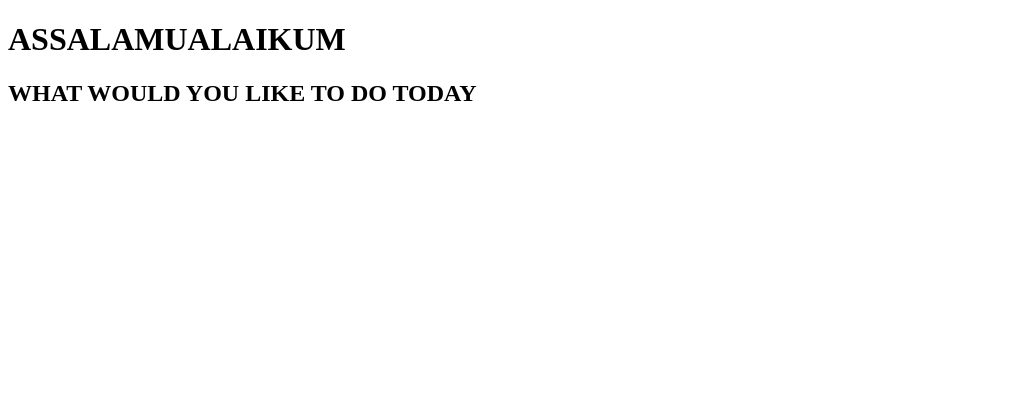
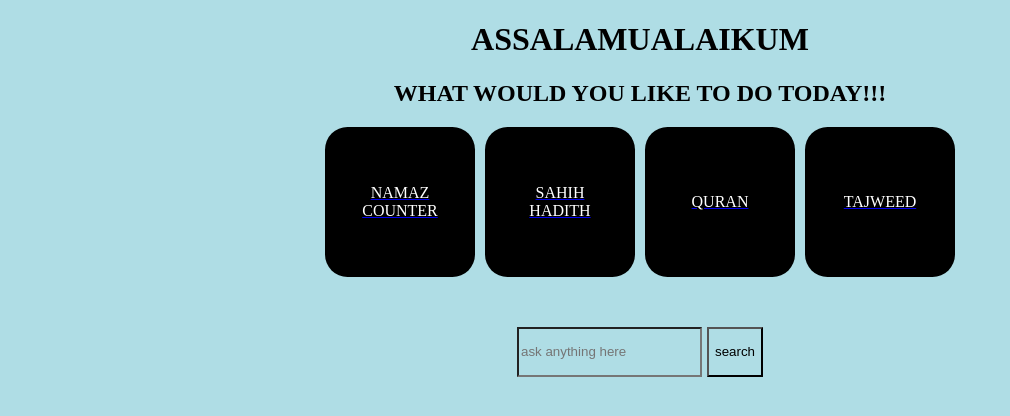
Before and after one commit to Maaz-hanan/ahadd, a plain HTML site: page muslim.html in a window 1280 px wide. Shown: the whole page, without its empty margins (0-1010 px from the left). Drawn offline with Linux system fonts and the light colour scheme.

Commit message:
added 6 new files for hadith namaz,quran,tajweed etc

```diff
--- a/muslim.html
+++ b/muslim.html
@@ -5,8 +5,62 @@
     <meta name="viewport" content="width=device-width, initial-scale=1.0">
     <title>Muslim</title>
 </head>
+<style>
+        h1,h2{
+            text-align: center;
+        }
+        *{
+            background-color: #AFDDE5;
+        }
+        .boxes{
+            display: flex;
+            gap: 10px;
+            flex-direction: row;
+            justify-content: center;
+        }
+
+        .box{
+
+            display: flex;
+            justify-content: center;
+            align-items: center;
+            border-radius: 15%;
+            background-color: black;
+            height: 150px;
+            width: 150px;
+            color: white;
+            text-align: center;
+
+        }
+        .center{
+            display: flex;
+            justify-content: center;
+            padding-top: 50px;
+            height: 50px;
+            gap: 5px;
+
+        }
+    </style>
 <body>
     <h1>ASSALAMUALAIKUM </h1>
-    <H2>WHAT WOULD YOU LIKE TO DO TODAY</H2>
+    <H2>WHAT WOULD YOU LIKE TO DO TODAY!!!</H2>
+    <div class="boxes">
+        <a href="./namaz.html">
+            <div class="box counter" > NAMAZ <BR>COUNTER</BR></div>
+        </a>
+        <a href="./hadith.html">
+            <div class="box hadith">SAHIH <BR>HADITH</BR></div>
+        </a>
+        <a href="./quran.html">
+            <div class="box quran">QURAN </div>
+        </a>
+        <a href="./tajweed.html">
+            <div class="box tajweed"> TAJWEED</div>
+        </a>
+    </div>
+    <div class="center">
+        <input type="text" name="search" id="search" placeholder="ask anything here">
+        <button class="enter">search</button>
+    </div>
 </body>
 </html>
```
Also changed, not shown: hadith.html (added, +17 -0 lines), namaz.html (added, +17 -0 lines), quran.html (added, +17 -0 lines), tajweed.html (added, +17 -0 lines), 1 other file.
